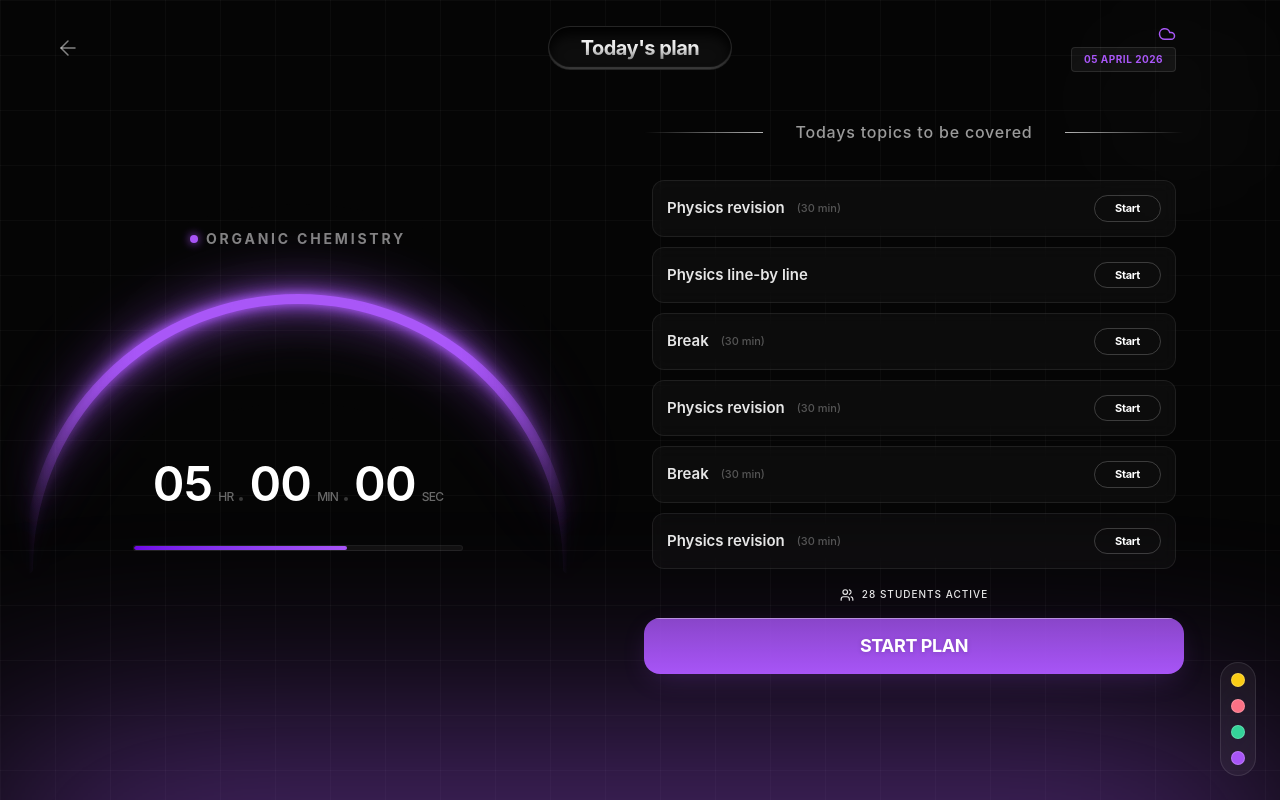
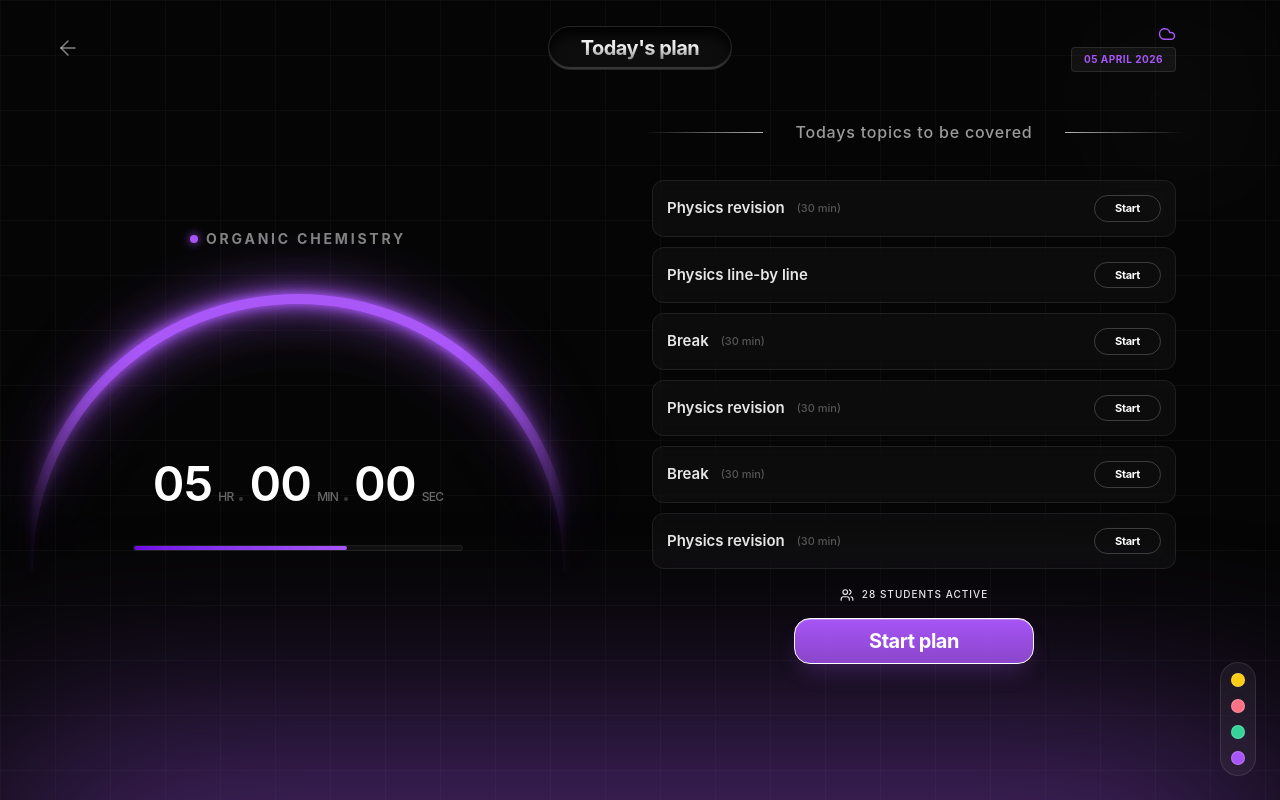
Before and after one commit to Harshydv-me/Planner, a React (Vite) app: page / in a window 1280 px wide. Built offline with nearby package versions, Linux system fonts and the light colour scheme.

Commit message:
style: redesign Start plan button with high-fidelity gradients and inner shadows

```diff
--- a/src/App.jsx
+++ b/src/App.jsx
@@ -278,16 +278,20 @@ function App() {
                   </div>
 
                   <motion.button
-                    whileHover={{ scale: 1.02 }}
+                    whileHover={{ scale: 1.01 }}
                     whileTap={{ scale: 0.98 }}
-                    className={`w-full py-3.5 rounded-2xl font-bold text-base sm:text-lg tracking-tight relative overflow-hidden shadow-2xl transition-colors duration-500`}
+                    className="w-60 py-2 rounded-[1rem] border border-white/100 relative overflow-hidden transition-all duration-300 shadow-xl"
                     style={{
-                      background: `linear-gradient(to bottom, ${theme.color}CC, ${theme.color})`,
-                      boxShadow: `0 8px 30px -10px ${theme.glow}`
+                      background: `linear-gradient(to bottom, ${theme.color}, ${theme.color}CC)`,
+                      boxShadow: `
+                        inset 0 1px 0 rgba(255, 255, 255, 0.3),
+                        0 12px 24px -8px ${theme.glow}
+                      `
                     }}
                   >
-                    <div className="absolute top-0 left-0 right-0 h-[1px] bg-white/40 z-10" />
-                    <span className="relative z-10 text-white drop-shadow-sm uppercase">Start plan</span>
+                    <span className="relative z-10 bg-gradient-to-b from-white via-white/100 to-white/100 bg-clip-text text-transparent text-xl font-bold tracking-tight">
+                      Start plan
+                    </span>
                   </motion.button>
                 </div>
               </div>
```
